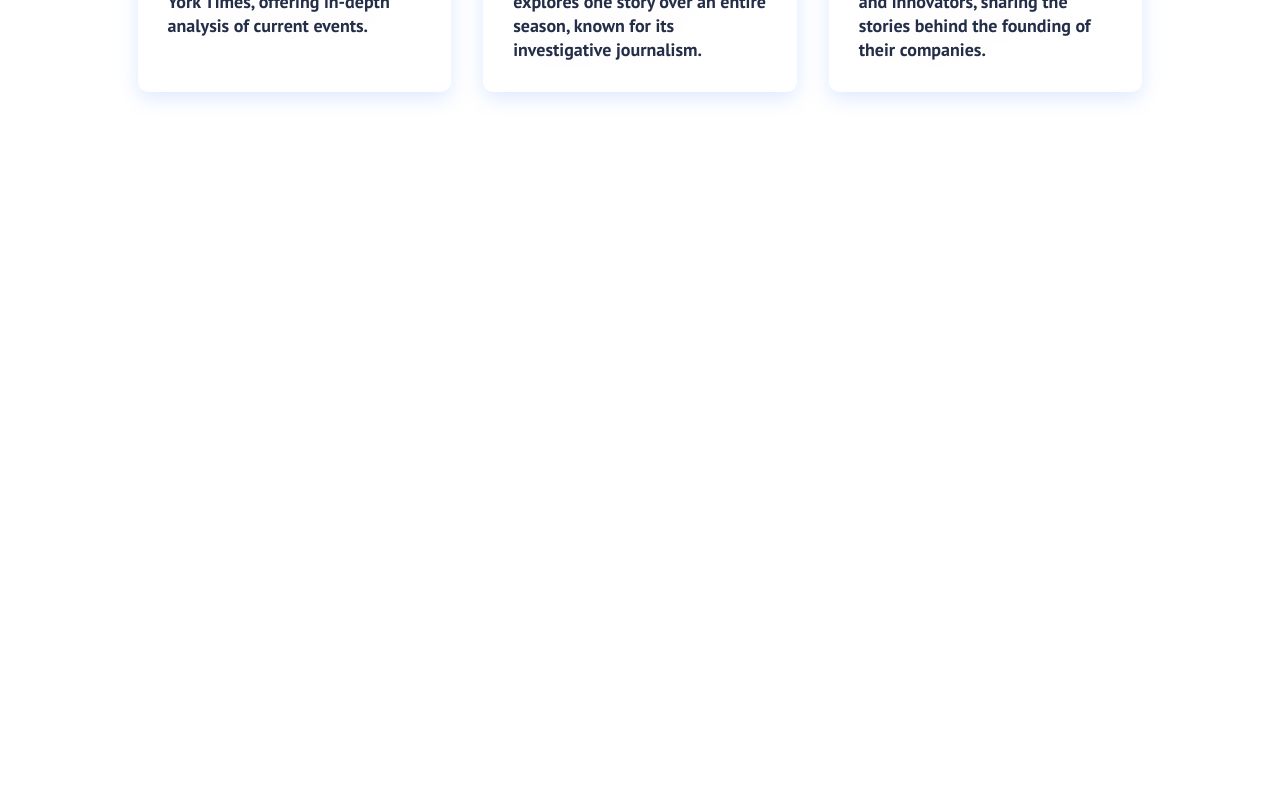
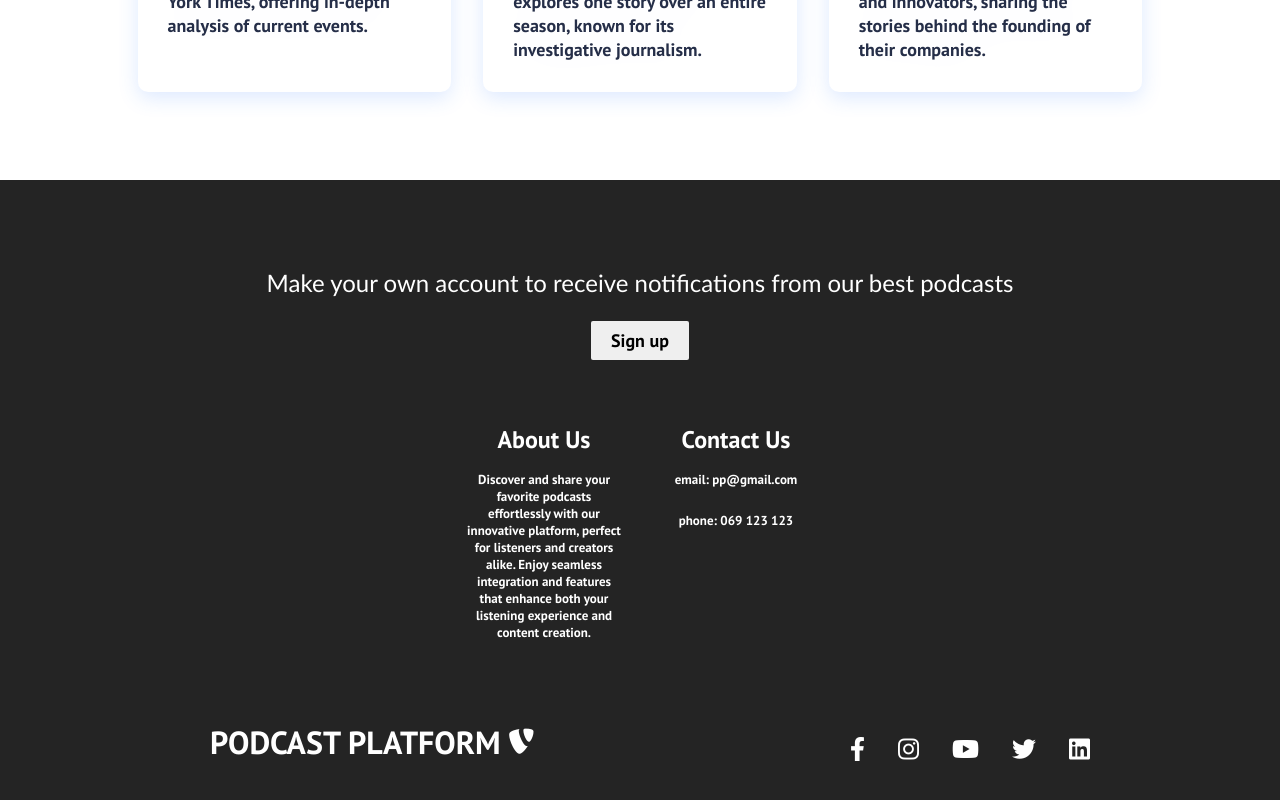
Before and after one commit to elab-development/internet-tehnologije-projekat-podcastplatforma_2020_0066, a React (Create React App) app: page / in a window 1280 px wide. Shown: the part 1722-2522 px from the top of the page. Before the commit the page ends 1902 px from the top, so only its background shows below. Built offline with nearby package versions, Linux system fonts and the light colour scheme.

Commit message:
6th commit

```diff
--- /dev/null
+++ b/src/components/Footer.css
@@ -0,0 +1,172 @@
+
+  .footer-container {
+    background-color: #242424;
+    padding: 4rem 0 2rem 0;
+    display: flex;
+    flex-direction: column;
+    justify-content: center;
+    align-items: center;
+  }
+
+  .footer-subscription {
+    display: flex;
+    flex-direction: column;
+    justify-content: center;
+    align-items: center;
+    text-align: center;
+
+    margin-bottom: 24px;
+    padding: 24px;
+    color: #fff;
+  }
+
+  .footer-subscription > p {
+    font-family: 'Trebuchet MS', 'Lucida Sans Unicode', 'Lucida Grande',
+      'Lucida Sans', Arial, sans-serif;
+  }
+
+  .footer-subscription-heading {
+    margin-bottom: 24px;
+    font-size: 24px;
+  }
+
+  .footer-subscription-text {
+    margin-bottom: 24px;
+    font-size: 20px;
+  }
+
+  .footer-subscription-p {
+    margin-bottom: 24px;
+    font-size: 13px;
+    color: #fff;
+    text-align: center;
+  }
+
+
+  .footer-input {
+    padding: 8px 20px;
+    border-radius: 2px;
+    margin-right: 10px;
+    outline: none;
+    border: none;
+    font-size: 18px;
+    margin-bottom: 16px;
+    border: 1px solid #fff;
+  }
+
+  .footer-links {
+    width: 100%;
+    max-width: 1000px;
+    display: flex;
+    justify-content: center;
+  }
+
+  .footer-link-wrapper {
+    display: flex;
+  }
+
+  .footer-link-items {
+    display: flex;
+    flex-direction: column;
+    margin: 16px;
+    width: 160px;
+    box-sizing: border-box;
+    text-align: center;
+  }
+
+  .footer-link-items h2 {
+    margin-bottom: 16px;
+
+  }
+
+  .footer-link-items > h2 {
+    color: #fff;
+  }
+
+  .footer-link-items a {
+    color: #fff;
+    text-decoration: none;
+    margin-bottom: 0.5rem;
+  }
+
+  .footer-link-items a:hover {
+    color: #e9e9e9;
+    transition: 0.3s ease-out;
+  }
+
+  .footer-email-form h2 {
+    margin-bottom: 2rem;
+  }
+
+  .footer-input::placeholder {
+    color: #b1b1b1;
+  }
+
+  /* Social Icons */
+  .social-icon-link {
+    color: #fff;
+    font-size: 24px;
+  }
+
+  .social-media {
+    max-width: 1000px;
+    width: 100%;
+  }
+
+  .social-media-wrap {
+    display: flex;
+    justify-content: space-between;
+    align-items: center;
+    width: 90%;
+    max-width: 1000px;
+    margin: 40px auto 0 auto;
+  }
+
+  .social-icons {
+    display: flex;
+    justify-content: space-between;
+    align-items: center;
+    width: 240px;
+  }
+
+  .social-logo {
+    color: #fff;
+    justify-self: start;
+    margin-left: 20px;
+    cursor: pointer;
+    text-decoration: none;
+    font-size: 2rem;
+    display: flex;
+    align-items: center;
+    margin-bottom: 16px;
+  }
+
+  .website-rights {
+    color: #fff;
+    margin-bottom: 16px;
+  }
+
+  @media screen and (max-width: 820px) {
+    .footer-links {
+      padding-top: 2rem;
+    }
+
+    .footer-input {
+      width: 100%;
+    }
+
+    .btn {
+      width: 100%;
+    }
+
+    .footer-link-wrapper {
+      flex-direction: column;
+    }
+
+    .social-media-wrap {
+      flex-direction: column;
+    }
+  }
+
+  @media screen and (max-width: 768px) {
+  }
--- /dev/null
+++ b/src/components/Footer.js
@@ -0,0 +1,95 @@
+import React from "react";
+import { Link } from "react-router-dom";
+import { Button } from "./Button";
+import "./Footer.css";
+
+function Footer() {
+  return (
+    <div className="footer-container">
+      <section className="footer-subscription">
+        <p className="footer-subscription-heading">
+          Make your own account to receive notifications from our best podcasts
+        </p>
+        <div className="input-areas">
+          <Button buttonStyle="btn--outline">Sign up</Button>
+        </div>
+      </section>
+
+      <div class="footer-links">
+        <div className="footer-link-wrapper">
+          <div class="footer-link-items">
+            <h2>About Us</h2>
+            <p className="footer-subscription-p">
+              Discover and share your favorite podcasts effortlessly with our
+              innovative platform, perfect for listeners and creators alike.
+              Enjoy seamless integration and features that enhance both your
+              listening experience and content creation.
+            </p>
+          </div>
+        </div>
+        <div className="footer-link-wrapper">
+          <div class="footer-link-items">
+            <h2>Contact Us</h2>
+            <p className="footer-subscription-p">email: pp@gmail.com</p>
+            <p className="footer-subscription-p">phone: 069 123 123</p>
+          </div>
+        </div>
+      </div>
+
+      <section class="social-media">
+        <div class="social-media-wrap">
+          <div class="footer-logo">
+            <Link to="/" className="social-logo">
+              PODCAST PLATFORM
+              <i class="fab fa-typo3" />
+            </Link>
+          </div>
+          <div class="social-icons">
+            <Link
+              class="social-icon-link facebook"
+              to="/"
+              target="_blank"
+              aria-label="Facebook"
+            >
+              <i class="fab fa-facebook-f" />
+            </Link>
+            <Link
+              class="social-icon-link instagram"
+              to="/"
+              target="_blank"
+              aria-label="Instagram"
+            >
+              <i class="fab fa-instagram" />
+            </Link>
+            <Link
+              class="social-icon-link youtube"
+              to="/"
+              target="_blank"
+              aria-label="Youtube"
+            >
+              <i class="fab fa-youtube" />
+            </Link>
+            <Link
+              class="social-icon-link twitter"
+              to="/"
+              target="_blank"
+              aria-label="Twitter"
+            >
+              <i class="fab fa-twitter" />
+            </Link>
+            <Link
+              class="social-icon-link twitter"
+              to="/"
+              target="_blank"
+              aria-label="LinkedIn"
+            >
+              <i class="fab fa-linkedin" />
+            </Link>
+          </div>
+        </div>
+      </section>
+    </div>
+  );
+}
+
+export default Footer;
--- a/src/pages/Home.js
+++ b/src/pages/Home.js
@@ -2,12 +2,14 @@ import React from "react";
 import "../App.css";
 import HeroSection from "../components/HeroSection";
 import Podcasts from "../components/Podcasts";
+import Footer from "../components/Footer";
 
 function Home() {
   return (
     <>
       <HeroSection />
       <Podcasts />
+      <Footer />
     </>
   );
 }
```
